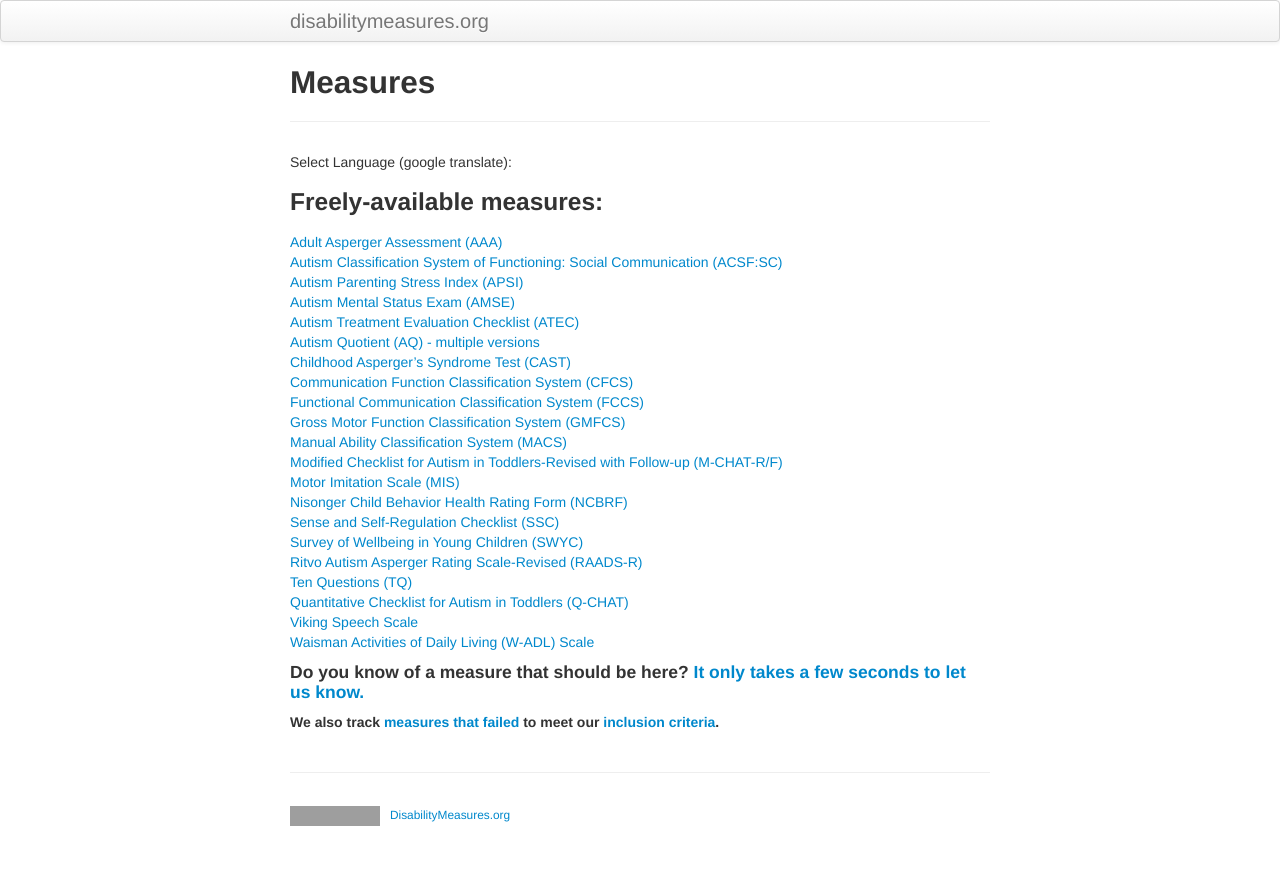
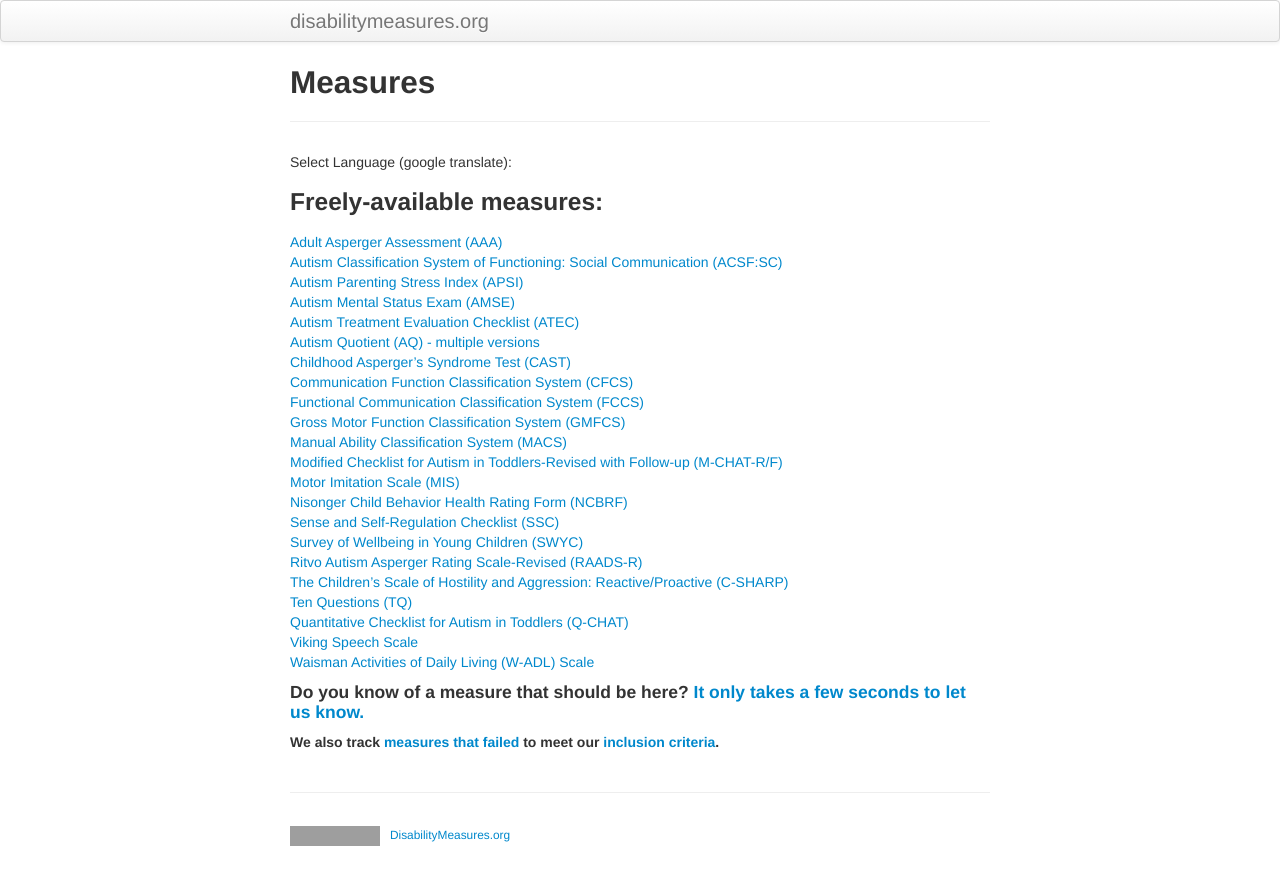
Before and after one commit to mjmaenner/disabilitymeasures, a Jekyll site: the page built from measures/index.md, in a window 1280 px wide. Shown: the top 885 px of the page. Built offline with Jekyll 4.4.1, drawn with Linux system fonts in a browser that asks for light colours; grey boxes are pictures that could not be loaded.

Commit message:
added c-sharp

```diff
--- a/measures/index.md
+++ b/measures/index.md
@@ -30,6 +30,7 @@ function googleTranslateElementInit() {
   [Sense and Self-Regulation Checklist (SSC)](http://disabilitymeasures.org/ssc)
 [Survey of Wellbeing in Young Children (SWYC)](http://disabilitymeasures.org/swyc)
 [Ritvo Autism Asperger Rating Scale-Revised (RAADS-R)](http://disabilitymeasures.org/raads-r)
+[The Children's Scale of Hostility and Aggression: Reactive/Proactive (C-SHARP)](http://disabilitymeasures.org/c-sharp)
 [Ten Questions (TQ)](http://disabilitymeasures.org/tenquestions)
 [Quantitative Checklist for Autism in Toddlers (Q-CHAT)](http://disabilitymeasures.org/qchat)
   [Viking Speech Scale](http://disabilitymeasures.org/viking)
```
